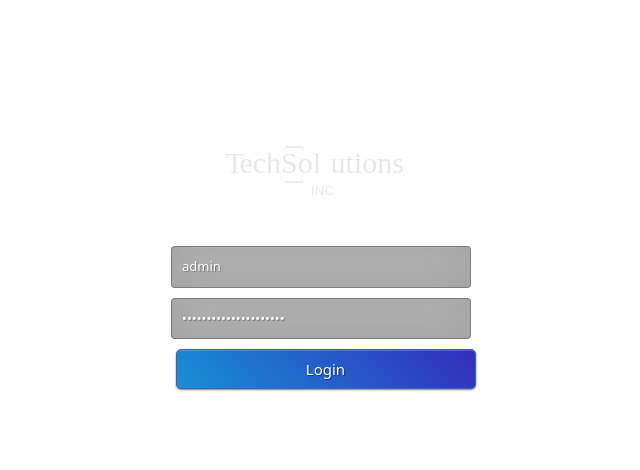
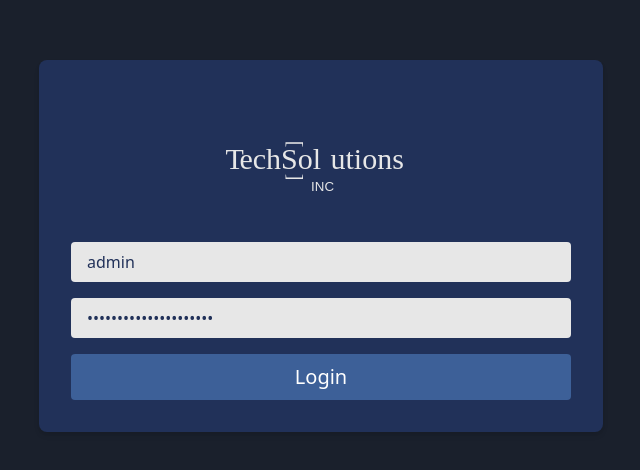
Before and after one commit to tomorrowdevs-projects/tech-jobs-fair-challenge, a React (Create React App) app in the folder frontend/: page /login in a window 1280 px wide. Shown: the part 154-624 px from the top of the page, without its empty margins (319-959 px from the left). Built offline with nearby package versions, Linux system fonts and the light colour scheme.

Commit message:
worked on login page

```diff
--- a/frontend/src/components/ContactModal/ContactsModal.css
+++ b/frontend/src/components/ContactModal/ContactsModal.css
@@ -105,7 +105,7 @@
 }
 
 .card-contacts {
-    padding: 25px 25px 30px 25px;
+    padding: 5px 25px 0 25px;
 }
 
 .card-contact {
--- a/frontend/src/components/UI/DropdownContact.jsx
+++ b/frontend/src/components/UI/DropdownContact.jsx
@@ -47,8 +47,8 @@ export default function Dropdown(props) {
                     leaveTo="transform opacity-0 scale-95"
                 >
                     <Menu.Items
-                        className="absolute z-10 w-44 bg-neutral rounded divide-y divide-vivid shadow dark:bg-neutral dark:divide-subdue"
-                        style={{ left: "-150px" }}
+                        className="absolute w-44 bg-neutral rounded divide-y divide-vivid shadow dark:bg-neutral dark:divide-subdue"
+                        style={{ left: "-150px", top: "100%" }}
                     >
                         <div className="flex flex-col py-1 text-sm text-vivid dark:text-neutral">
                             <Menu.Item>
--- a/frontend/src/components/contactsPage/ContactsList.jsx
+++ b/frontend/src/components/contactsPage/ContactsList.jsx
@@ -40,7 +40,7 @@ const ContactList = () => {
                     <td className="hidden lg:table-cell px-4 py-3">
                         {contact.socialAccount}
                     </td>
-                    <td className="px-4 py-3 flex items-center justify-end">
+                    <td className="relative px-4 py-3 flex items-center justify-end">
                         <DropdownContact contactId={contact.id} />
                     </td>
                 </tr>
--- a/frontend/src/components/login/login.module.css
+++ b/frontend/src/components/login/login.module.css
@@ -1,178 +1,54 @@
-@import url(https://fonts.googleapis.com/css?family=Open+Sans);
-.btn {
-    display: inline-block;
-    zoom: 1;
-    padding: 4px 10px 4px;
-    margin-bottom: 0;
-    font-size: 13px;
-    line-height: 18px;
-    color: #333333;
-    text-align: center;
-    text-shadow: 0 1px 1px rgba(255, 255, 255, 0.75);
-    vertical-align: middle;
-    background-color: #f5f5f5;
-    background-image: -moz-linear-gradient(top, #ffffff, #e6e6e6);
-    background-image: -ms-linear-gradient(top, #ffffff, #e6e6e6);
-    background-image: -webkit-gradient(
-        linear,
-        0 0,
-        0 100%,
-        from(#ffffff),
-        to(#e6e6e6)
-    );
-    background-image: -webkit-linear-gradient(top, #ffffff, #e6e6e6);
-    background-image: -o-linear-gradient(top, #ffffff, #e6e6e6);
-    background-image: linear-gradient(top, #ffffff, #e6e6e6);
-    background-repeat: repeat-x;
-    filter: progid:dximagetransform.microsoft.gradient(startColorstr=#ffffff, endColorstr=#e6e6e6, GradientType=0);
-    border-color: #e6e6e6 #e6e6e6 #e6e6e6;
-    border-color: rgba(0, 0, 0, 0.1) rgba(0, 0, 0, 0.1) rgba(0, 0, 0, 0.25);
-    border: 1px solid #e6e6e6;
-    -webkit-border-radius: 4px;
-    -moz-border-radius: 4px;
-    border-radius: 4px;
-    -webkit-box-shadow: inset 0 1px 0 rgba(255, 255, 255, 0.2),
-        0 1px 2px rgba(0, 0, 0, 0.05);
-    -moz-box-shadow: inset 0 1px 0 rgba(255, 255, 255, 0.2),
-        0 1px 2px rgba(0, 0, 0, 0.05);
-    box-shadow: inset 0 1px 0 rgba(255, 255, 255, 0.2),
-        0 1px 2px rgba(0, 0, 0, 0.05);
-    cursor: pointer;
-    margin-left: 0.3em;
-}
-.btn:hover,
-.btn:active,
-.btn.active,
-.btn.disabled,
-.btn[disabled] {
-    background-color: #e6e6e6;
-}
-.btn-large {
-    padding: 9px 14px;
-    font-size: 15px;
-    line-height: normal;
-    -webkit-border-radius: 5px;
-    -moz-border-radius: 5px;
-    border-radius: 5px;
-}
-.btn:hover {
-    color: #333333;
-    text-decoration: none;
-    background-color: #e6e6e6;
-    background-position: 0 -15%;
-    -webkit-transition: background-position 0.1s linear;
-    -moz-transition: background-position 0.1s linear;
-    -ms-transition: background-position 0.1s linear;
-    -o-transition: background-position 0.1s linear;
-    transition: background-position 0.1s linear;
-}
-.btn-primary,
-.btn-primary:hover {
-    text-shadow: 0 -1px 0 rgba(0, 0, 0, 0.25);
-    color: #ffffff;
-}
-.btn-primary.active {
-    color: rgba(255, 255, 255, 0.75);
-}
-.btn-primary {
-    background-color: #1691d4;
-    background-image: -moz-linear-gradient(45deg, #1691d4, #332cbd);
-    background-image: -ms-linear-gradient(45deg, #1691d4, #332cbd);
-    background-image: -webkit-gradient(
-        linear,
-        0 0,
-        0 100%,
-        from(#1691d4),
-        to(#332cbd)
-    );
-    background-image: -webkit-linear-gradient(45deg, #1691d4, #332cbd);
-    background-image: -o-linear-gradient(top, #1691d4, #332cbd);
-    background-image: linear-gradient(top, #1691d4, #332cbd);
-    background-repeat: repeat-x;
-    filter: progid:dximagetransform.microsoft.gradient(startColorstr=#1691d4, endColorstr=#332cbd, GradientType=0);
-    border: 1px solid #3762bc;
-    text-shadow: 1px 1px 1px rgba(0, 0, 0, 0.4);
-    box-shadow: inset 0 1px 0 rgba(255, 255, 255, 0.2),
-        0 1px 2px rgba(0, 0, 0, 0.5);
-}
-.btn-primary:hover,
-.btn-primary:active,
-.btn-primary.active,
-.btn-primary.disabled,
-.btn-primary[disabled] {
-    filter: none;
-    background-color: #4a77d4;
-}
-.btn-block {
-    width: 100%;
-    display: block;
+/* login.module.css */
+
+.bodyLogin {
+    background-color: #1a202c;
+    min-height: 100vh;
+    display: flex;
+    justify-content: center;
+    align-items: center;
 }
 
-* {
-    -webkit-box-sizing: border-box;
-    -moz-box-sizing: border-box;
-    -ms-box-sizing: border-box;
-    -o-box-sizing: border-box;
-    box-sizing: border-box;
+.login {
+    background-color: #213159;
+    padding: 2rem;
+    border-radius: 0.5rem;
+    box-shadow: 0 4px 6px -1px rgba(0, 0, 0, 0.1), 0 2px 4px -1px rgba(0, 0, 0, 0.06);
 }
 
-/* html {
+.input {
+    display: flex;
+    flex-direction: column;
+    justify-content: center;
+    align-items: center;
+    background-color: #e7e7e7;
+    color: #213159;
+    border: none;
+    border-radius: 0.25rem;
+    padding: 0.5rem 1rem;
+    margin-bottom: 1rem;
     width: 100%;
-    height: 100%;
-    overflow: hidden;
-} */
+}
 
-/* body {
-	width: 100%;
-	height:100%;
-	font-family: 'Open Sans', sans-serif;
-	background: #092756;
-	background: -moz-radial-gradient(0% 100%, ellipse cover, rgba(104,128,138,.4) 10%,rgba(138,114,76,0) 40%),-moz-linear-gradient(top,  rgba(57,173,219,.25) 0%, rgba(42,60,87,.4) 100%), -moz-linear-gradient(-45deg,  #0cd2b4 0%, #092756 100%);
-	background: -webkit-radial-gradient(0% 100%, ellipse cover, rgba(104,128,138,.4) 10%,rgba(138,114,76,0) 40%), -webkit-linear-gradient(top,  rgba(57,173,219,.25) 0%,rgba(42,60,87,.4) 100%), -webkit-linear-gradient(-45deg,  #0cd2b4 0%,#092756 100%);
-	background: -o-radial-gradient(0% 100%, ellipse cover, rgba(104,128,138,.4) 10%,rgba(138,114,76,0) 40%), -o-linear-gradient(top,  rgba(57,173,219,.25) 0%,rgba(42,60,87,.4) 100%), -o-linear-gradient(-45deg,  #0cd2b4 0%,#092756 100%);
-	background: -ms-radial-gradient(0% 100%, ellipse cover, rgba(104,128,138,.4) 10%,rgba(138,114,76,0) 40%), -ms-linear-gradient(top,  rgba(57,173,219,.25) 0%,rgba(42,60,87,.4) 100%), -ms-linear-gradient(-45deg,  #0cd2b4 0%,#092756 100%);
-	background: -webkit-radial-gradient(0% 100%, ellipse cover, rgba(104,128,138,.4) 10%,rgba(138,114,76,0) 40%), linear-gradient(to bottom,  rgba(57,173,219,.25) 0%,rgba(42,60,87,.4) 100%), linear-gradient(135deg,  #070ab6 0%,#008ca1 100%);
-} */
-.login {
+.input::placeholder {
+    color: #a0aec0;
+}
 
-    position: absolute;
-    top: 50%;
-    left: 50%;
-    margin: -150px 0 0 -150px;
-    width: 300px;
-    height: 300px;
+.error {
+    color: #f56565;
+    margin-bottom: 1rem;
 }
-/* .login h1 {
+
+.btn {
+    background-color: #3d6098;
     color: #fff;
-    text-shadow: 0 0 10px rgba(0, 0, 0, 0.3);
-    letter-spacing: 1px;
-    text-align: center;
-    font-family: system-ui, -apple-system, BlinkMacSystemFont, "Segoe UI",
-        Roboto, Oxygen, Ubuntu, Cantarell, "Open Sans", "Helvetica Neue",
-        sans-serif;
-} */
+    border: none;
+    border-radius: 0.25rem;
+    padding: 0.5rem 1rem;
+    cursor: pointer;
+    font-size: 1.25rem;
+    width: 100%;
+}
 
-.input {
-    width: 100%;
-    margin-bottom: 10px;
-    background: rgba(0, 0, 0, 0.3);
-    border: none;
-    outline: none;
-    padding: 10px;
-    font-size: 13px;
-    color: #fff;
-    text-shadow: 1px 1px 1px rgba(0, 0, 0, 0.3);
-    border: 1px solid rgba(0, 0, 0, 0.3);
-    border-radius: 4px;
-    box-shadow: inset 0 -5px 45px rgba(100, 100, 100, 0.2),
-        0 1px 1px rgba(255, 255, 255, 0.2);
-    -webkit-transition: box-shadow 0.5s ease;
-    -moz-transition: box-shadow 0.5s ease;
-    -o-transition: box-shadow 0.5s ease;
-    -ms-transition: box-shadow 0.5s ease;
-    transition: box-shadow 0.5s ease;
+.btn:hover {
+    background-color: #4466b1;
 }
-.input:focus {
-    box-shadow: inset 0 -5px 45px rgba(100, 100, 100, 0.4),
-        0 1px 1px rgba(255, 255, 255, 0.2);
-}
```
Also changed, not shown: frontend/public/logo_techsolutions_dark.svg, 1 other file (tests, documents, lock files or other folders).
